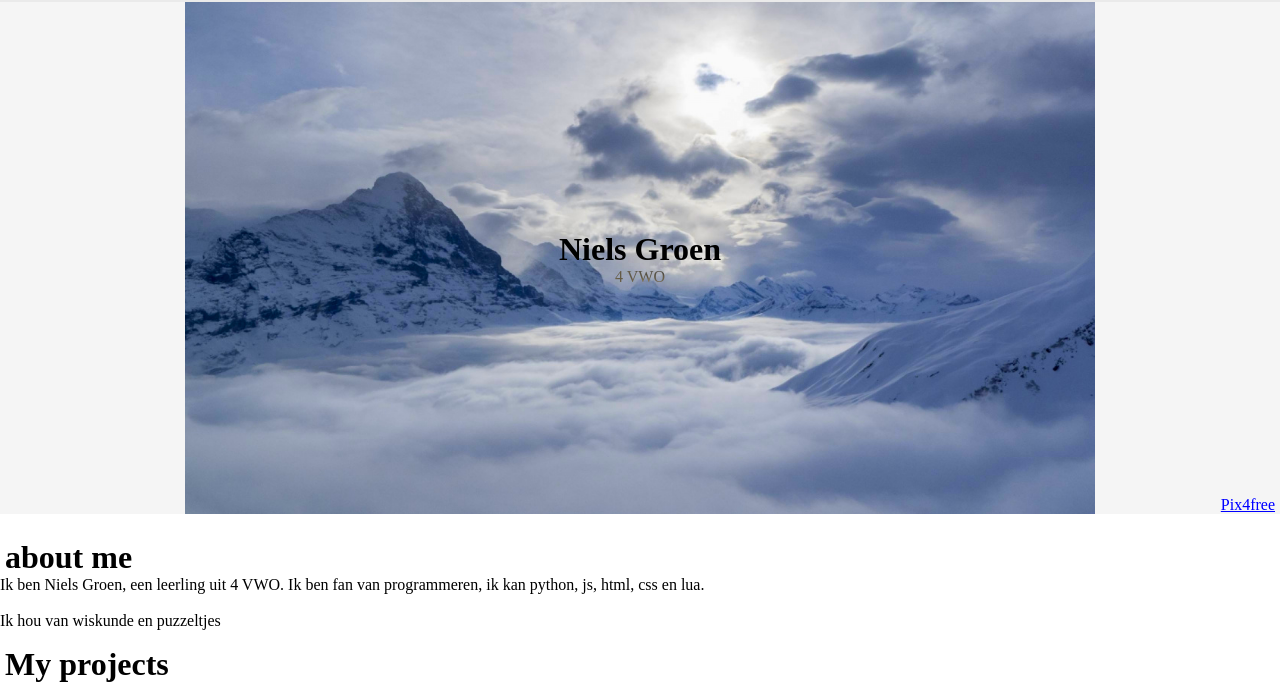
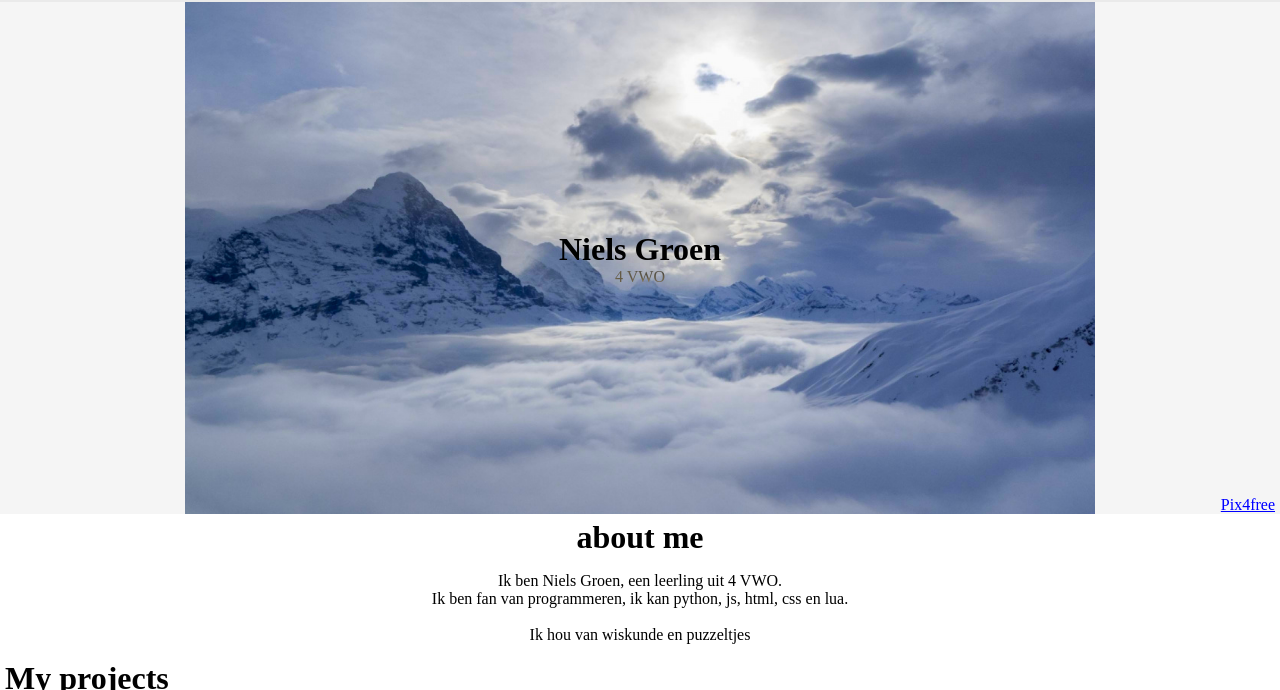
Before and after one commit to hooded-person/portfolio, a website: page index.html in a window 1280 px wide. Shown: the part 56-746 px from the top of the page. Drawn offline with Linux system fonts and the light colour scheme.

Commit message:
Fix about me section and make banner subtitle date based

```diff
--- a/index.html
+++ b/index.html
@@ -42,16 +42,19 @@
 	background-image: url('/assets/winter-alps-mountains-landscape-clouds.jpg');">
 		<div class="flex-container">
 			<h1 class="title">Niels Groen</h1>
-				<p class="subtitle">4 VWO</p>
+			<p class="subtitle" id="Xvwo">4 VWO</p>
 		</div>
 		<a class="credits text" href="https://pix4free.org/">Pix4free</a> <!--image credit-->
 	</div>
-		<p class="aboutMe">
+	<div class="centerContentHorizontal">
 		<h1 class="title text">about me</h1>
-			Ik ben Niels Groen, een leerling uit <span id="Xvwo"></span>. Ik ben fan van programmeren, ik kan python, js, html, css en lua.<br>
+		<p class="center">
+			Ik ben Niels Groen, een leerling uit <span id="Xvwo"></span>. <br>
+			Ik ben fan van programmeren, ik kan python, js, html, css en lua.<br>
 			<br>
 			Ik hou van wiskunde en puzzeltjes<br>
 		</p>
+	</div>
 	<div class="cardGrid main">
 		<h1 class="title text">My projects</h1>
 		<div class="cardGrid container" id="cardGrid">
--- a/index.js
+++ b/index.js
@@ -1,14 +1,14 @@
 	/*   /O&O portfolio/index.js  */
 console.log("running index.js");
 let cardContainer = document.getElementById("cardGrid");
-let classSpan = document.getElementById("Xvwo");
+let classSpan = document.querySelectorAll("#Xvwo");
 console.log("set all variables");
 
 let startSchool = new Date("September 9, 2021 00:00:00")
 let currentDate = new Date()
 let remaining = new Date(currentDate - startSchool)
 let currentSchoolYear = remaining.getFullYear() - 1969
-classSpan.innerText = currentSchoolYear + " VWO"
+classSpan.forEach(el => el.innerText = currentSchoolYear + " VWO")
 
 
 function makeCard(cardData, cardContainer) {
```
Lines whose indentation alone changed are shown as unchanged.
